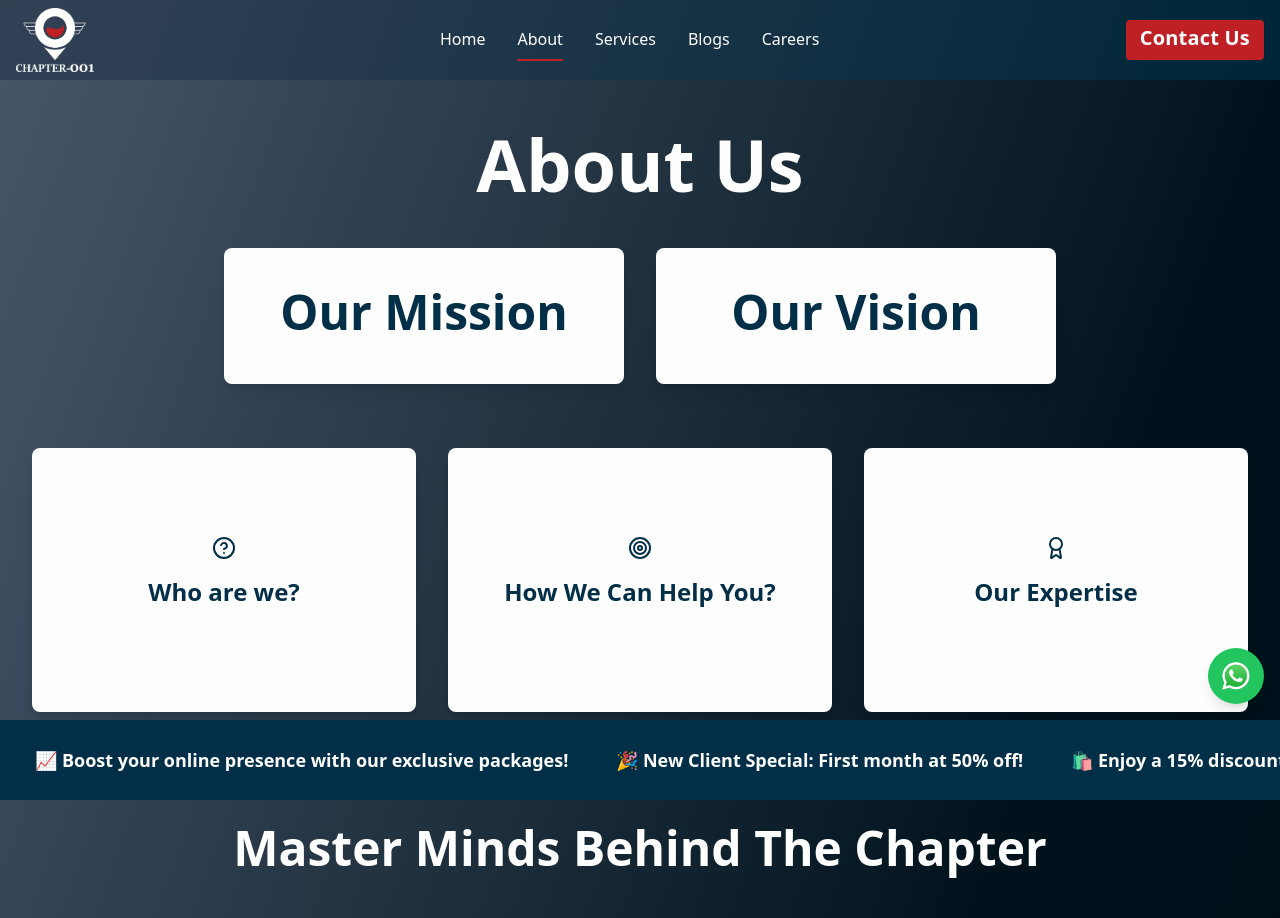
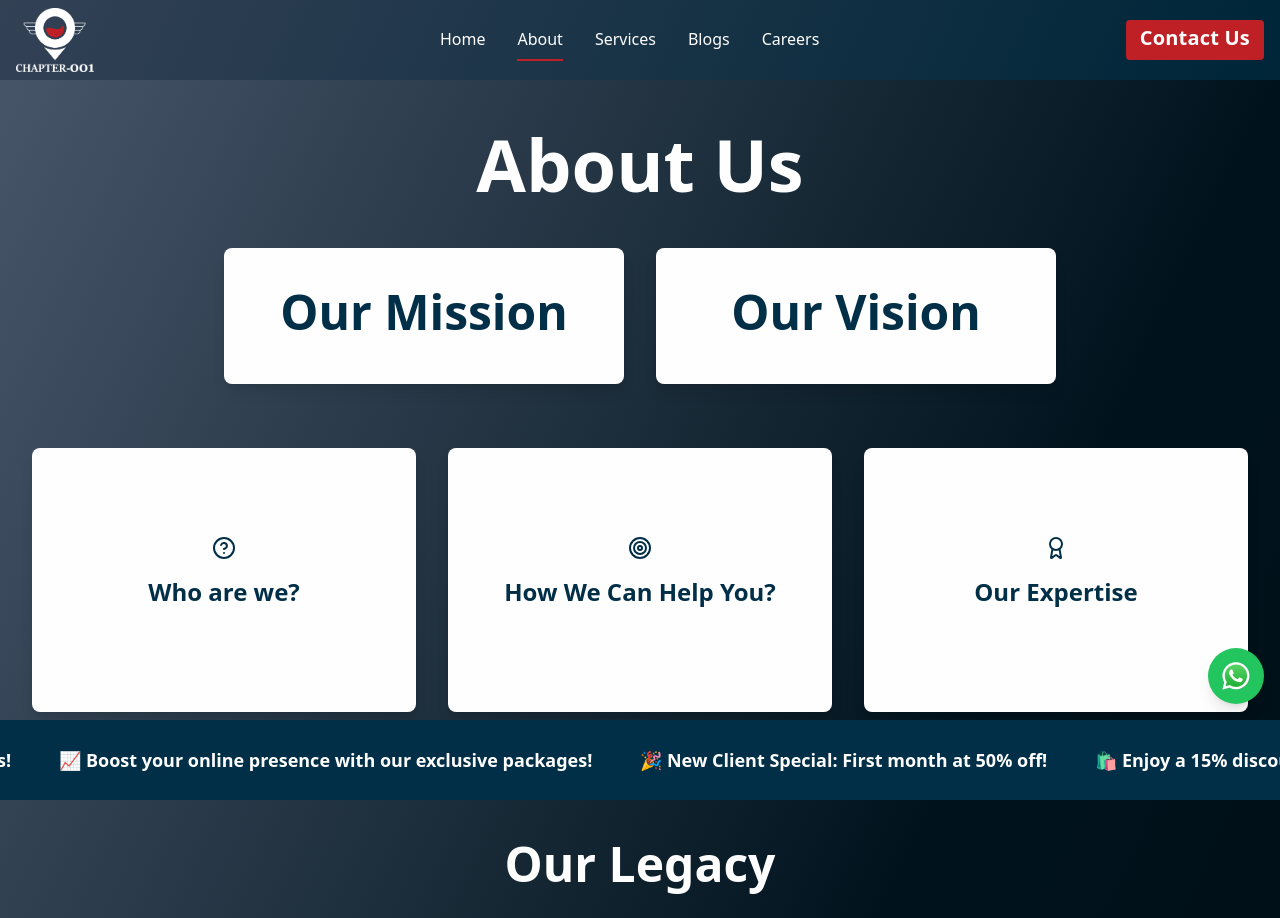
Before and after one commit to businessdrivers01/chapter001, a React (Vite) app: page /about in a window 1280 px wide. Shown: the top 918 px of the page. Built offline with nearby package versions, Linux system fonts and the light colour scheme.

Commit message:
Comment out, Our Team component

```diff
--- a/src/Pages/About/index.tsx
+++ b/src/Pages/About/index.tsx
@@ -130,7 +130,7 @@ export default function About() {
           ))}
         </motion.div>
       </motion.div>
-      <OurTeam />
+{/*       <OurTeam /> */}
       <OurLegacy />
     </div>
   );
```
